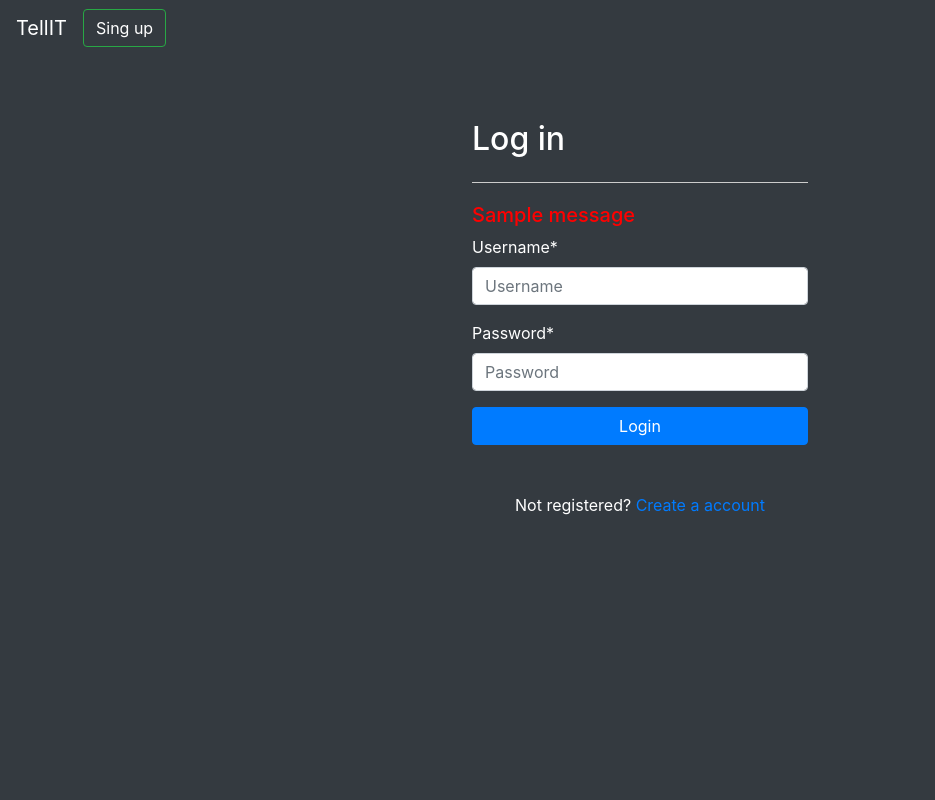
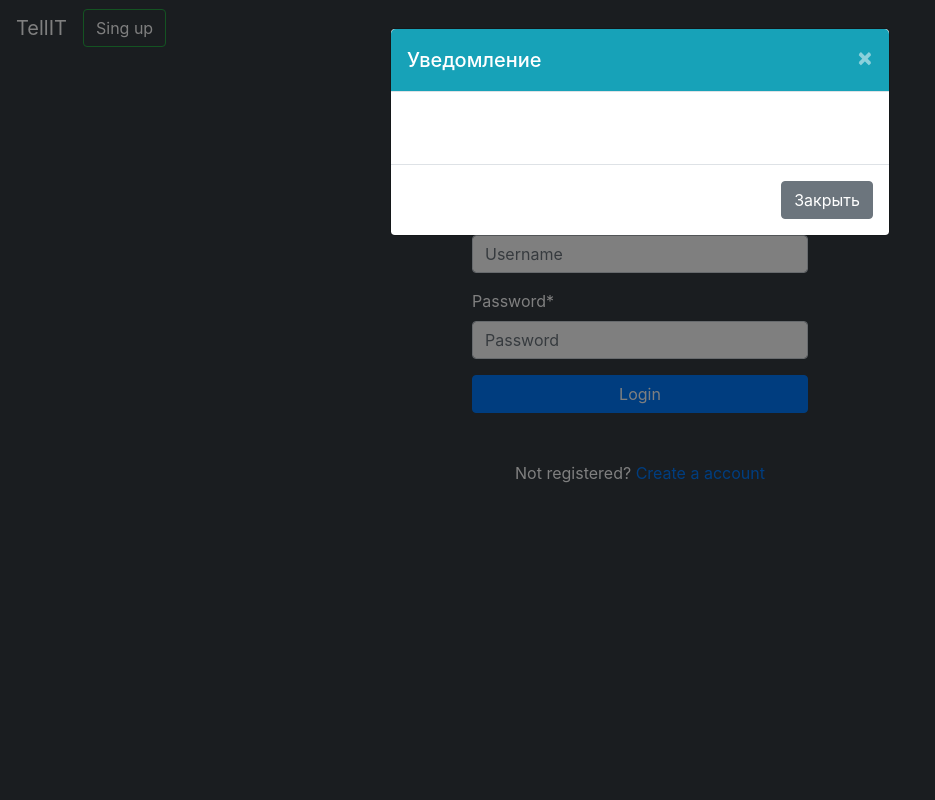
Before and after one commit to Axellewing/Reddit-style-news-site, a Django app: template templates/signin.html in a window 1280 px wide. Shown: the whole page, without its empty margins (0-935 px from the left). Run offline with Django 3.2, Linux system fonts and the light colour scheme; the template is opened without the code that fills it, so the values that code supplies are empty; one stand-in notice (Sample message) is shown; some libraries are stand-ins or nearby versions.

Commit message:
create a message of deleting account but message is not show now

```diff
--- a/static/css/base.css
+++ b/static/css/base.css
@@ -152,9 +152,6 @@
     flex-grow: 1;
 }
 
-
-
-
 .community-name {
     margin-bottom: 5px;
 }
--- /dev/null
+++ b/static/js/messages.js
@@ -0,0 +1,6 @@
+$(document).ready(function() {
+    var hasMessages = $('body').data('has-messages');
+    if (hasMessages) {
+        $('#messageModal').modal('show');
+    }
+});
--- a/templates/base.html
+++ b/templates/base.html
@@ -12,6 +12,7 @@
     <body class="bg-dark text-white">
         <header>
             {% include 'parts/header.html' %}
+            {% include 'parts/popup.html' %}
         </header>
         <main>
             {% include 'parts/home.html'%}
--- /dev/null
+++ b/templates/parts/popup.html
@@ -0,0 +1,21 @@
+<!-- Popup message -->
+<div class="modal fade" id="messageModal" tabindex="-1" role="dialog" aria-labelledby="messageModalLabel" aria-hidden="true">
+    <div class="modal-dialog" role="document">
+      <div class="modal-content">
+        <div class="modal-header {% if message.tags == 'error' %}bg-danger{% elif message.tags == 'success' %}bg-success{% else %}bg-info{% endif %}">
+          <h5 class="modal-title" id="messageModalLabel">Уведомление</h5>
+          <button type="button" class="close" data-dismiss="modal" aria-label="Закрыть">
+            <span aria-hidden="true" style="color: #fff;">&times;</span>
+          </button>
+        </div>
+        <div class="modal-body">
+          {% for message in messages %}
+            <p>{{ message }}</p>
+          {% endfor %}
+        </div>
+        <div class="modal-footer">
+          <button type="button" class="btn btn-secondary" data-dismiss="modal">Закрыть</button>
+        </div>
+      </div>
+    </div>
+</div>
--- a/templates/signin.html
+++ b/templates/signin.html
@@ -9,7 +9,7 @@
     <link rel="stylesheet" href="{% static 'css/base.css' %}">
     <link rel="stylesheet" href="{% static 'css/const.css' %}">
 </head>
-<body class="bg-dark text-white">
+<body class="bg-dark text-white" data-has-messages="{% if messages %}true{% else %}false{% endif %}">
 
     <div id ="fixed">
     <nav class="navbar navbar-expand-lg navbar-dark bg-dark">
@@ -27,17 +27,6 @@
         <div class="container3">
             <h2 class="my-4">Log in</h2>
             <div class="custom-signup mt-4">
-                <div>
-                    <style>
-                        h5{
-                            color: red;
-                        }
-                    </style>
-                    {% for message in messages %}
-                    <h5>{{message}}</h5>
-                    {% endfor %}
-                </div>
-
                 <form action="" method="POST">
                     {% csrf_token %}
                     <div class="form-group">
@@ -58,8 +47,12 @@
             </div>
         </div>
 
+        {% include 'parts/popup.html' %}
+
         <script src="https://code.jquery.com/jquery-3.3.1.slim.min.js"></script>
         <script src="https://cdnjs.cloudflare.com/ajax/libs/popper.js/1.14.7/umd/popper.min.js"></script>
         <script src="https://stackpath.bootstrapcdn.com/bootstrap/4.3.1/js/bootstrap.min.js"></script>
+        <script src="{% static 'js/messages.js' %}"></script>
+
     </body>
 </html>
```
Also changed, not shown: prod/views.py (+27 -22 lines), db.sqlite3, media/post_images/img1_RcwyhHY.jpg (added).
